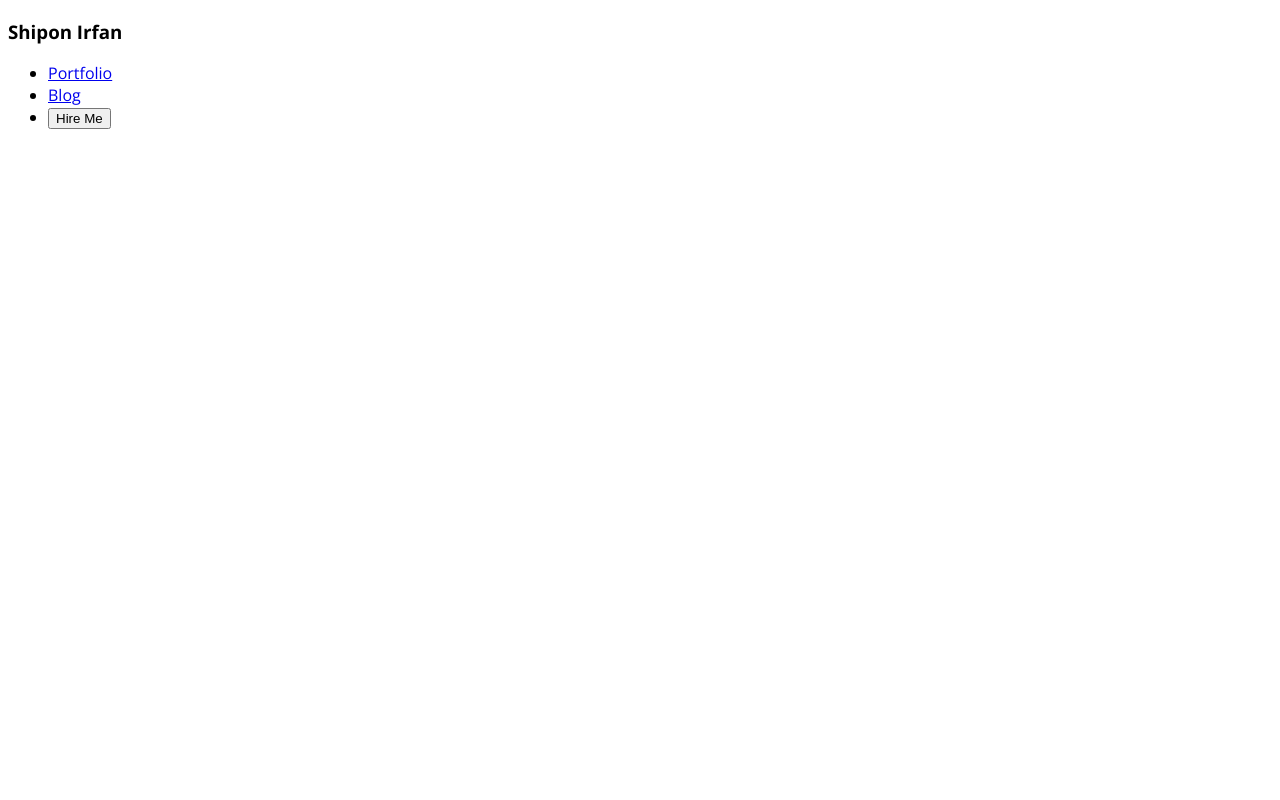
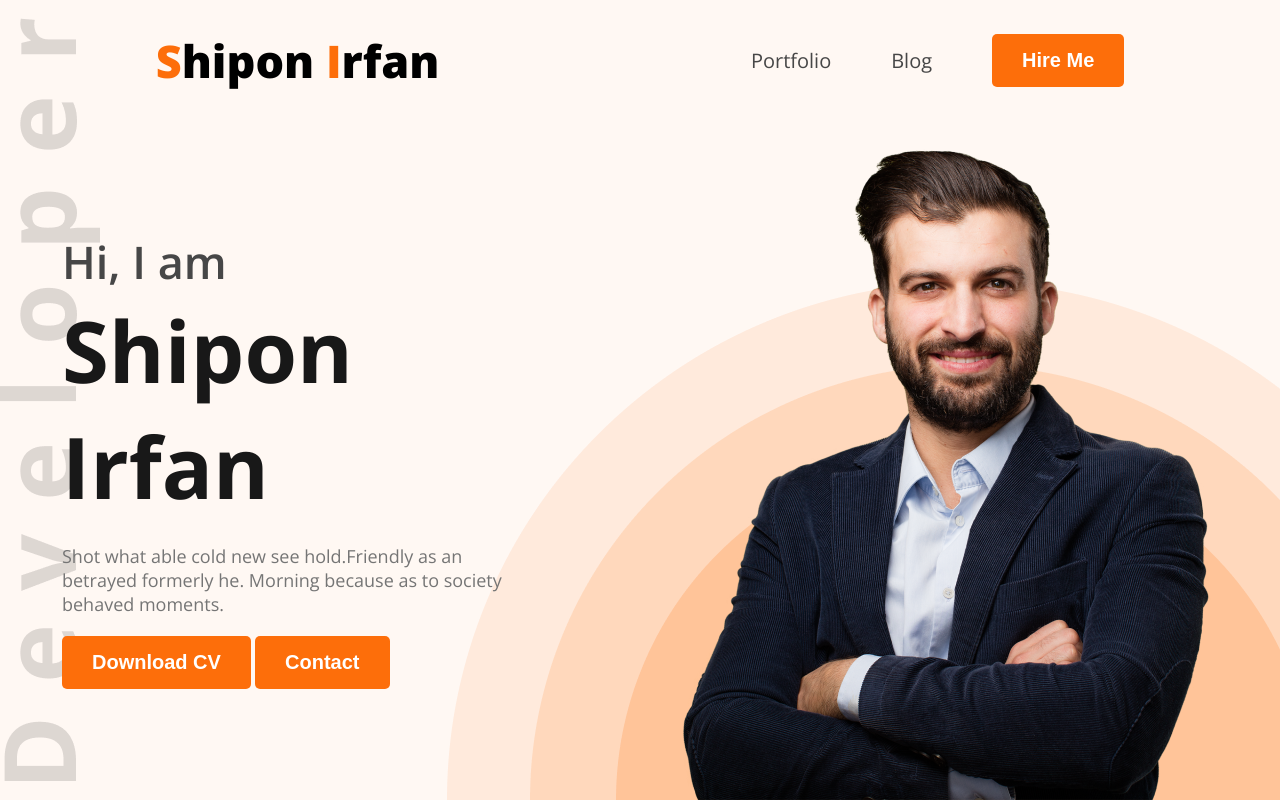
Before and after one commit to shiponirfan/shipon-developer-portfolio, a plain HTML site: page index.html in a window 1280 px wide. Drawn offline with nearby package versions, Linux system fonts and the light colour scheme.

Commit message:
Navbar & Banner Section Added

```diff
--- a/index.html
+++ b/index.html
@@ -1,32 +1,50 @@
 <!DOCTYPE html>
 <html lang="en">
-
   <head>
-    <meta charset="UTF-8">
-    <meta name="viewport" content="width=device-width, initial-scale=1.0">
+    <meta charset="UTF-8" />
+    <meta name="viewport" content="width=device-width, initial-scale=1.0" />
     <title>Shipon Irfan</title>
-    <link rel="preconnect" href="https://fonts.googleapis.com">
-    <link rel="preconnect" href="https://fonts.gstatic.com" crossorigin>
-    <link href="https://fonts.googleapis.com/css2?family=Open+Sans:ital,wght@0,300..800;1,300..800&display=swap"
-        rel="stylesheet">
-    <link rel="stylesheet" href="styles/style.css">
+    <link rel="preconnect" href="https://fonts.googleapis.com" />
+    <link rel="preconnect" href="https://fonts.gstatic.com" crossorigin />
+    <link
+      href="https://fonts.googleapis.com/css2?family=Open+Sans:ital,wght@0,300..800;1,300..800&display=swap"
+      rel="stylesheet"
+    />
+    <link rel="stylesheet" href="styles/style.css" />
   </head>
 
   <body class="open-sans-font">
-
-    <header>
-        <nav>
-            <h3>Shipon Irfan</h3>
+    <header class="header-section">
+      <nav class="nav-section">
+        <h3 class="nav-title">
+          <span class="primary-text">S</span>hipon
+          <span class="primary-text">I</span>rfan
+        </h3>
         <ul>
           <li><a href="#">Portfolio</a></li>
           <li><a href="#">Blog</a></li>
-                <li><button>Hire Me</button></li>
+          <li><button class="primary-btn">Hire Me</button></li>
         </ul>
       </nav>
+      <div class="banner-section">
+        <div class="banner-content">
+          <h3 class="sub-title dark-2">Hi, I am</h3>
+          <h2 class="title dark-1">Shipon Irfan</h2>
+          <p class="description dark-3">
+            Shot what able cold new see hold.Friendly as an betrayed formerly
+            he. Morning because as to society behaved moments.
+          </p>
+          <button class="primary-btn">Download CV</button>
+          <button class="primary-btn">Contact</button>
+        </div>
+        <img
+          src="./assets/images/hardy.png"
+          alt="Shipon Irfan"
+          class="banner-img"
+        />
+      </div>
     </header>
     <main></main>
     <footer></footer>
-
   </body>
-
 </html>
--- a/styles/style.css
+++ b/styles/style.css
@@ -1,8 +1,109 @@
+* {
+  margin: 0;
+  padding: 0;
+}
 
 .open-sans-font {
   font-family: "Open Sans", sans-serif;
   font-optical-sizing: auto;
   font-style: normal;
-  font-variation-settings:
-    "wdth" 100;
+  font-variation-settings: "wdth" 100;
 }
+
+/* Shared CSS */
+.primary-btn {
+  background-color: #fd6e0a;
+  font-size: 20px;
+  font-weight: 700;
+  padding: 15px 30px;
+  border-radius: 5px;
+  color: #fff;
+  border: none;
+}
+
+.primary-text {
+  color: #fd6e0a;
+}
+
+.dark-1 {
+  color: #181818;
+}
+
+.dark-2 {
+  color: #474747;
+}
+
+.dark-3 {
+  color: #757575;
+}
+
+/* Header Section */
+
+.header-section {
+  background: url(../assets/images/developer.png),
+    url(../assets/images/header_bg.png), #fff8f3;
+  background-repeat: no-repeat;
+  background-position: center left, bottom right;
+  height: 100vh;
+}
+
+.nav-section {
+  display: flex;
+  justify-content: space-around;
+  align-items: center;
+  height: 120px;
+}
+
+.nav-section .nav-title {
+  font-size: 45px;
+  font-weight: 800;
+}
+
+.nav-section ul {
+  display: flex;
+  gap: 60px;
+  align-items: center;
+}
+
+.nav-section ul li {
+  list-style: none;
+}
+
+.nav-section ul li a {
+  text-decoration: none;
+  font-size: 20px;
+  color: #474747;
+}
+
+/* Banner Section */
+
+.banner-section {
+  display: flex;
+  align-items: center;
+  justify-content: space-around;
+  height: calc(100% - 120px);
+}
+
+.banner-content {
+  width: 35%;
+}
+
+.banner-content .title {
+  font-size: 85px;
+  font-weight: 700;
+  margin-bottom: 20px;
+}
+
+.banner-content .sub-title {
+  font-size: 45px;
+  font-weight: 600;
+}
+
+.banner-content .description {
+  font-size: 18px;
+  margin-bottom: 20px;
+}
+
+.banner-section .banner-img {
+  align-self: flex-end;
+}
```
Lines whose indentation alone changed are shown as unchanged.
